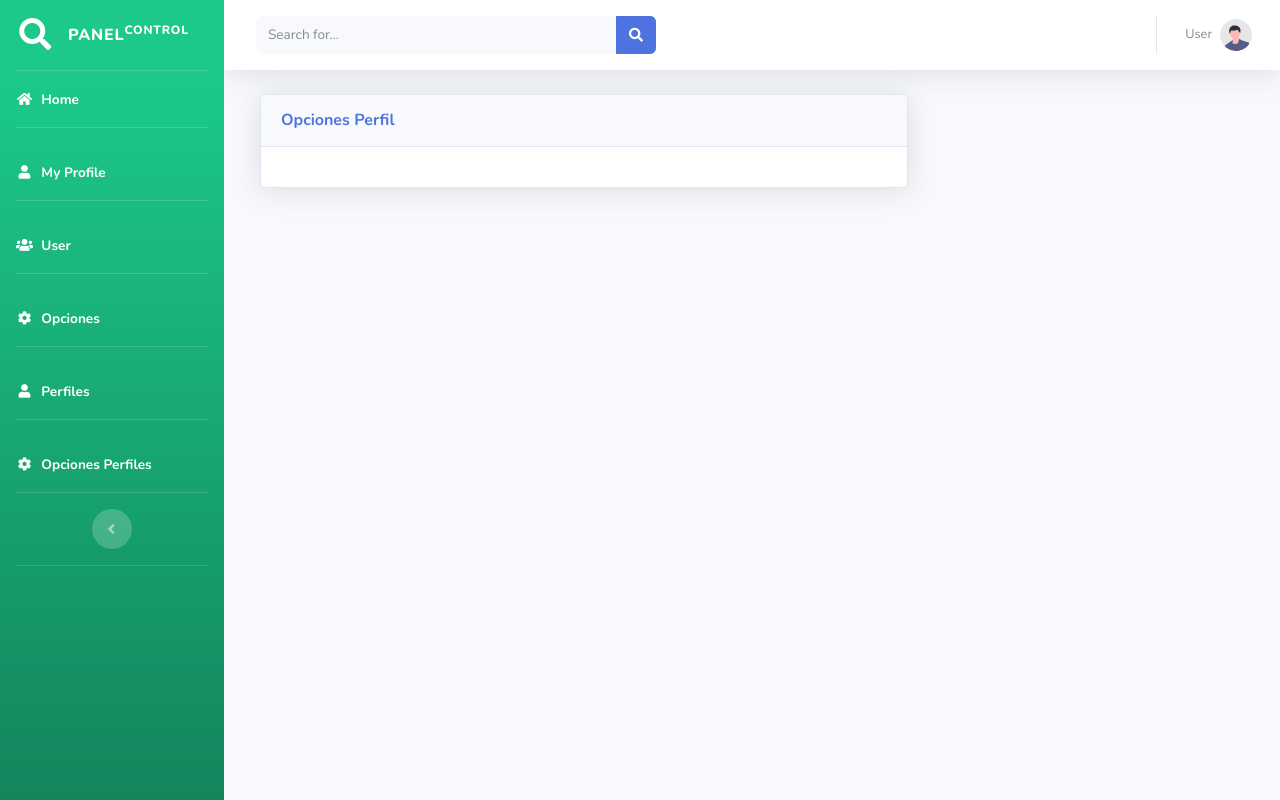
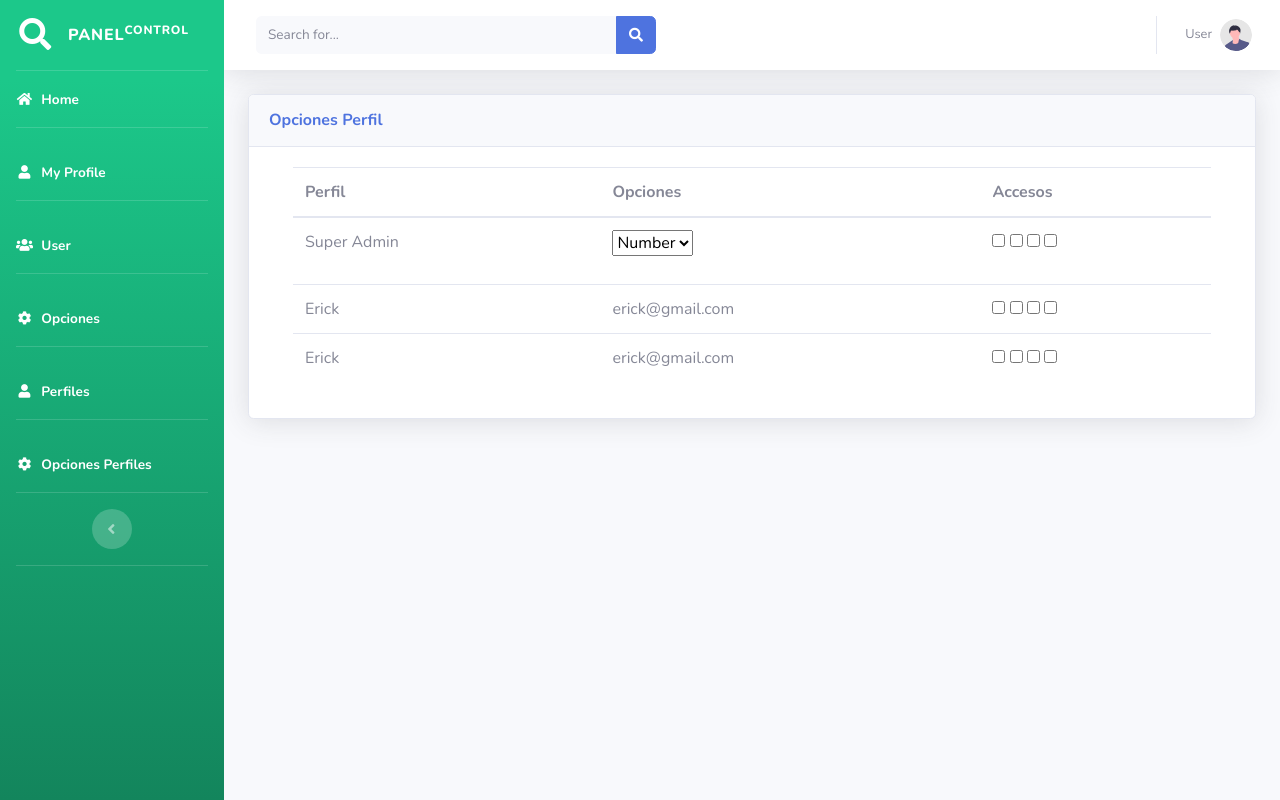
Before and after one commit to Farcky/dashboard, a PHP site: page /opcionesP.php in a window 1280 px wide. Run offline with PHP 8.4, Linux system fonts and the light colour scheme.

Commit message:
Cambios madafakas

```diff
--- a/opcionesP.php
+++ b/opcionesP.php
@@ -109,7 +109,7 @@
 
     <div class="container-fluid">
 
-    <div class="col-xl-8 col-lg-13">
+    <div class="col-xl-13 col-lg-13">
                             <div class="card shadow mb-4">
                                 <!-- Card Header - Dropdown -->
                                 <div
@@ -128,6 +128,45 @@
                                 <div class="container text-left">
   <div class="row">
     <div class="col">
+    <table class="table">
+        <thead>
+            <tr>
+            <tr>
+                <th>Perfil</th>
+                <th>Opciones</th>
+                <th>Accesos</th>
+
+            </tr>
+            </thead>
+            <tbody>
+
+                    <tr>
+                    <td>Super Admin</td>
+                    <td><select><option value="#" color="gray">Number</option>
+                    <option value="opcion1">1</option>
+                    <option value="opcion2">2</option>
+                    <option value="opcion3">3</option></select></p></td>
+                    <td><input type="checkbox">
+                    <input type="checkbox">
+                    <input type="checkbox">
+                    <input type="checkbox"></td>
+                    </tr>
+                    <tr>
+                    <td>Erick</td>
+                    <td>erick@gmail.com</td>
+                    <td><input type="checkbox">
+                    <input type="checkbox">
+                    <input type="checkbox">
+                    <input type="checkbox"></td>
+                    </tr>
+                    <tr>
+                    <td>Erick</td>
+                    <td>erick@gmail.com</td>
+                    <td><input type="checkbox">
+                    <input type="checkbox">
+                    <input type="checkbox">
+                    <input type="checkbox"></td>
+                    </tr>
 
 
 
--- a/user.php
+++ b/user.php
@@ -180,7 +180,6 @@
                     </tr>
 
 
-
     </div>
   </div>
  </div>
```
